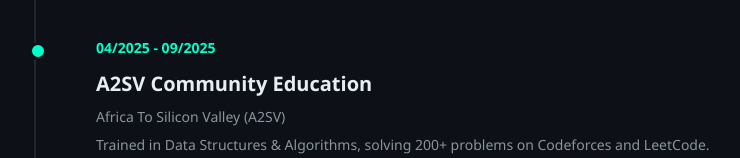
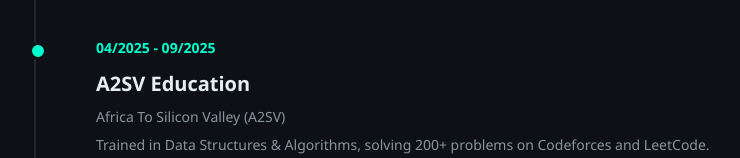
Before and after one commit to eyustarX/portifolio, a plain HTML site: page index.html in a window 1280 px wide. Shown: the part 2882-3040 px from the top of the page, without its empty margins (216-956 px from the left). Drawn offline with Linux system fonts and the light colour scheme.

Commit message:
Update education section title in index.html

```diff
--- a/index.html
+++ b/index.html
@@ -178,7 +178,7 @@
         <div class="timeline-item">
           <div class="timeline-date">04/2025 - 09/2025</div>
           <div class="timeline-content">
-            <h3>A2SV Community Education</h3>
+            <h3>A2SV Education</h3>
             <p class="timeline-place">Africa To Silicon Valley (A2SV)</p>
             <p>
               Trained in Data Structures & Algorithms, solving 200+ problems on
```
